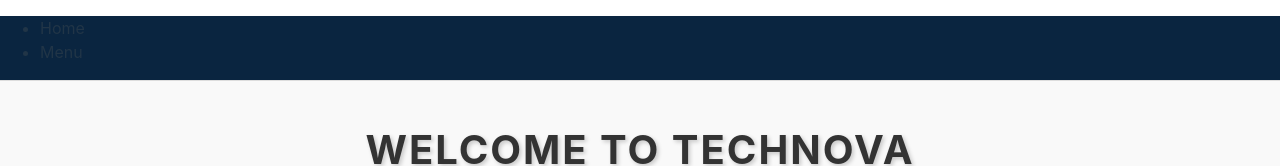
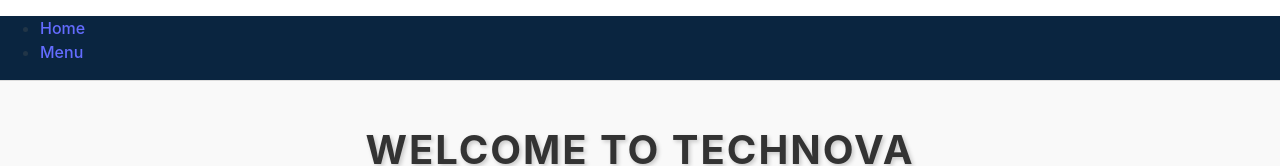
Before and after one commit to hamzas4011/ecommerce-app, a React (Vite) app: page / in a window 1280 px wide. Shown: the top 166 px of the page. Built offline with nearby package versions, Linux system fonts and the light colour scheme.

Commit message:
Update Navbar.jsx

```diff
--- a/src/components/Navbar.jsx
+++ b/src/components/Navbar.jsx
@@ -5,14 +5,18 @@ import '../styles/Navbar.css';
 function Navbar() {
     return (
         <nav className="navbar">
-        <div className="navbar-container">
-        <ul className="navbar-links">
-            <li>Home</li>
-            <li>Menu</li>
-        </ul>
-        </div>
+            <div className="navbar-container">
+                <ul className="navbar-links">
+                    <li>
+                        <Link to="/" className="navbar-link">Home</Link>
+                    </li>
+                    <li>
+                        <Link to="/menu" className="navbar-link">Menu</Link>
+                    </li>
+                </ul>
+            </div>
         </nav>
-    )
+    );
 }
 
 export default Navbar;
```
